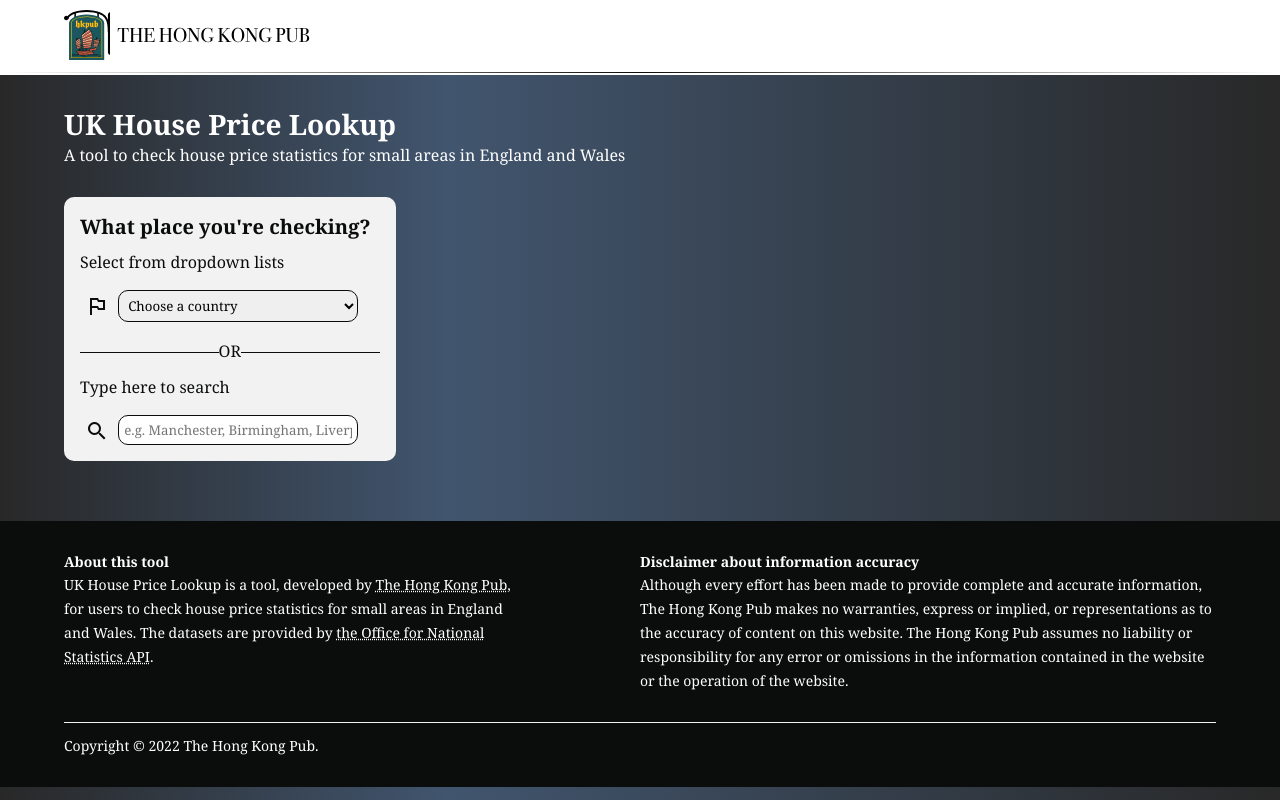
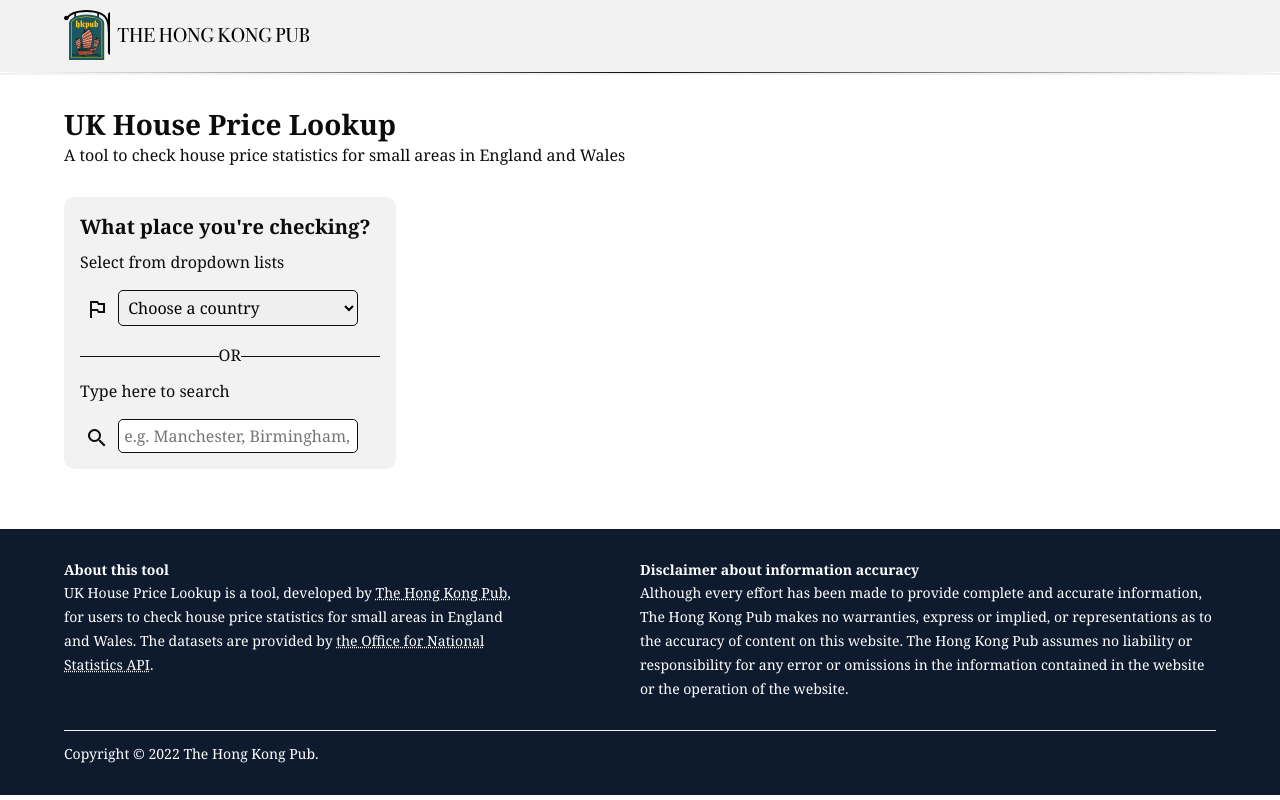
Before and after one commit to hermanwolf/uk-house-price-lookup, a plain HTML site: page index.html in a window 1280 px wide. Drawn offline with nearby package versions, Linux system fonts and the light colour scheme.

Commit message:
Update style.css

```diff
--- a/style.css
+++ b/style.css
@@ -7,8 +7,8 @@
     --grey: #f2f2f2;
     --light-grey: #fbfbfd;
     --white: #ffffff;
-    background: rgb(40,40,40);
-    background: linear-gradient(90deg, rgba(40,40,40,1) 0%, rgba(65,85,110,1) 35%, rgba(40,40,40,1) 100%);
+    --dark-blue: #0e1b2e;
+    background-color: var(--white);
 }
 
 body {
@@ -49,7 +49,7 @@ a:active {
 
 .container {
     margin: auto;
-    width: 95%;
+    width: 90%;
     /* background-color: burlywood; */
 }
 
@@ -84,7 +84,7 @@ small {
 
 .header {
     width: 100%;
-    background-color: var(--white);
+    background-color: var(--grey);
     padding: 1rem 0 1rem 0;
     position: relative;
 }
@@ -111,7 +111,7 @@ small {
 
 .site-title {
     margin: 0 0 3rem 0;
-    color: var(--white);
+    color: var(--black);
 }
 
 .columns {
@@ -146,7 +146,7 @@ small {
     -webkit-box-sizing: border-box;
     box-sizing: border-box;
     background-clip: padding-box;
-    border: solid 0.8rem transparent;
+    border: solid 0.2rem transparent;
     border-radius: 1rem;
     padding: 1.6rem;
 }
@@ -157,7 +157,7 @@ small {
     position: absolute;
     top: 0; right: 0; bottom: 0; left: 0;
     z-index: -1;
-    margin: -0.8rem;
+    margin: -0.2rem;
     border-radius: 1rem;
     background: linear-gradient(60deg, rgba(255,255,100,1) 0%, rgba(255,190,70,1) 35%, rgba(255,255,100,1) 100%);
 }
@@ -167,22 +167,20 @@ small {
 
 .place input, .place select, .setting select  {
     font-family: 'Noto Serif', serif;
-    border-radius: 1rem;
+    font-size: 1.6rem;
+    border-radius: 0.5rem;
     border: 0.1rem solid var(--black);
     padding: 0.5rem;
+    width: 80%;
+    -moz-box-sizing: border-box;
+    -webkit-box-sizing: border-box;
+    box-sizing: border-box;
 }
 
 
 .place div, .setting div {
     width: 100%;
     margin: 1.6rem 0 0 0;
-}
-
-.place input, .place select, .setting select {
-    width: 80%;
-    -moz-box-sizing: border-box;
-    -webkit-box-sizing: border-box;
-    box-sizing: border-box;
 }
 
 .place hr {
@@ -277,7 +275,7 @@ table tr td:first-child {
 
 .footer {
     width: 100%;
-    background-color: var(--black);
+    background-color: var(--dark-blue);
     color: var(--white);
     padding: 3rem 0 3rem 0;
 }
@@ -350,15 +348,10 @@ table tr td:first-child {
 }
 
 @media (min-width: 1200px) {
-    .container {
-        width: 90%;
-    }
     .logo {
         height: 50px;
     }
-
     /* body {background-color: green;} */
-
 }
 
 @media (min-width: 1400px) {
```
